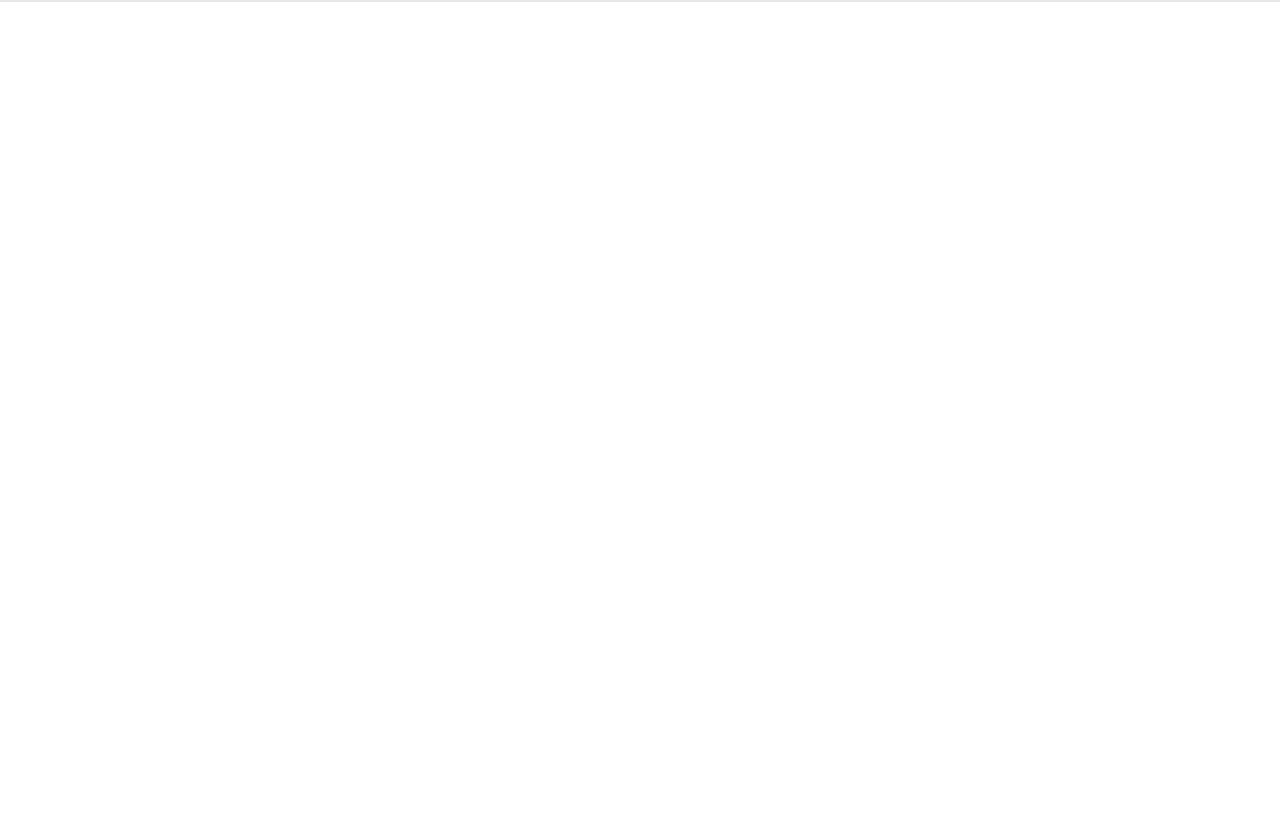
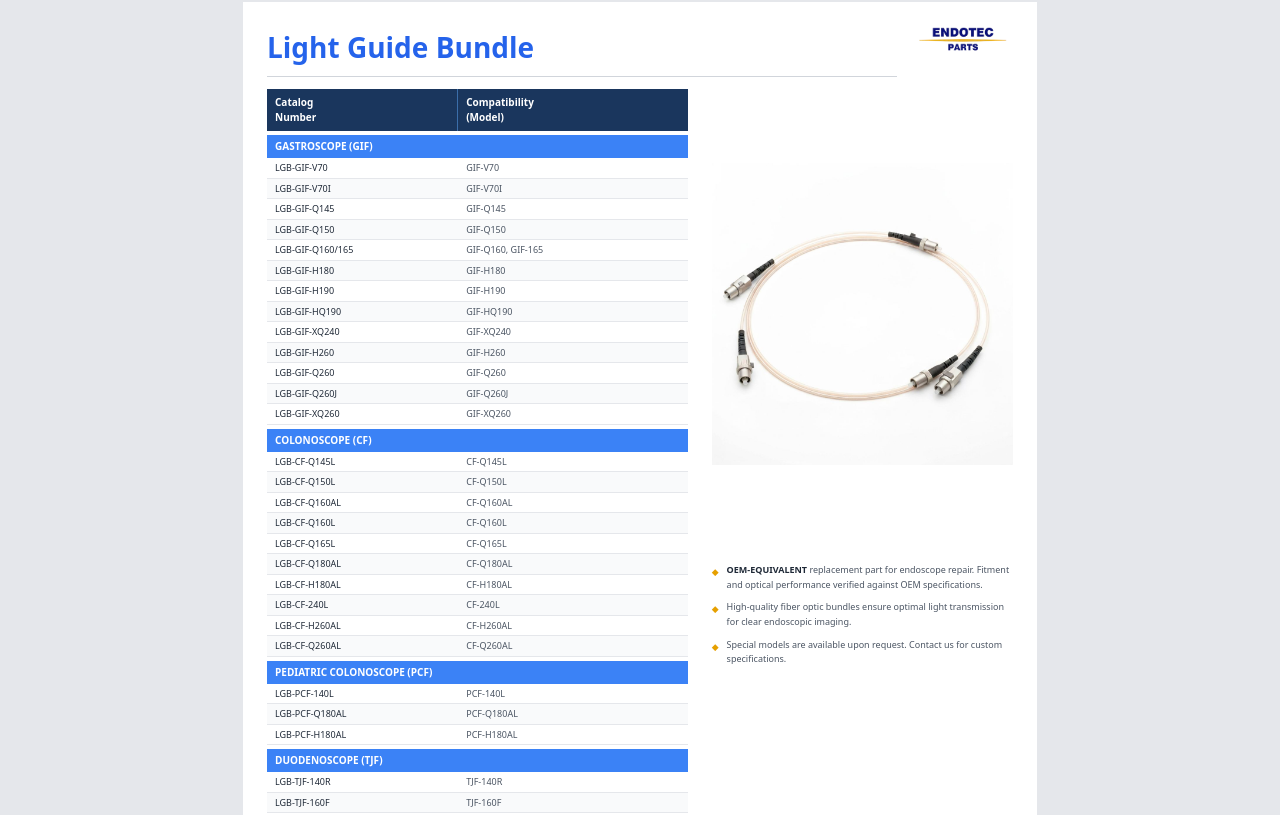
Before and after one commit to zhangzixin1/v0-spare-parts-table, a Next.js app: page / in a window 1280 px wide. Shown: the part 1185-2000 px from the top of the page. Before the commit the page ends 1187 px from the top, so only its background shows below. Built offline with nearby package versions, Linux system fonts and the light colour scheme.

Commit message:
feat: add Light Guide Bundle page with product tables and image\n\nCreate new page with A4 layout, product tables, and image.

```diff
--- a/app/page.tsx
+++ b/app/page.tsx
@@ -1,9 +1,11 @@
 import SpareParts from "@/components/spare-parts"
+import LightGuideBundleOlympus from "@/components/light-guide-bundle-olympus"
 
 export default function Page() {
   return (
-    <main className="min-h-screen flex items-center justify-center bg-[#e5e7eb] p-8">
+    <main className="min-h-screen flex flex-col items-center bg-[#e5e7eb] gap-8 p-8">
       <SpareParts />
+      <LightGuideBundleOlympus />
     </main>
   )
 }
--- /dev/null
+++ b/components/light-guide-bundle-olympus.tsx
@@ -0,0 +1,188 @@
+import Image from "next/image"
+
+const gastroscopeData = [
+  { cat: "LGB-GIF-V70", models: "GIF-V70" },
+  { cat: "LGB-GIF-V70I", models: "GIF-V70I" },
+  { cat: "LGB-GIF-Q145", models: "GIF-Q145" },
+  { cat: "LGB-GIF-Q150", models: "GIF-Q150" },
+  { cat: "LGB-GIF-Q160/165", models: "GIF-Q160, GIF-165" },
+  { cat: "LGB-GIF-H180", models: "GIF-H180" },
+  { cat: "LGB-GIF-H190", models: "GIF-H190" },
+  { cat: "LGB-GIF-HQ190", models: "GIF-HQ190" },
+  { cat: "LGB-GIF-XQ240", models: "GIF-XQ240" },
+  { cat: "LGB-GIF-H260", models: "GIF-H260" },
+  { cat: "LGB-GIF-Q260", models: "GIF-Q260" },
+  { cat: "LGB-GIF-Q260J", models: "GIF-Q260J" },
+  { cat: "LGB-GIF-XQ260", models: "GIF-XQ260" },
+]
+
+const colonoscopeData = [
+  { cat: "LGB-CF-Q145L", models: "CF-Q145L" },
+  { cat: "LGB-CF-Q150L", models: "CF-Q150L" },
+  { cat: "LGB-CF-Q160AL", models: "CF-Q160AL" },
+  { cat: "LGB-CF-Q160L", models: "CF-Q160L" },
+  { cat: "LGB-CF-Q165L", models: "CF-Q165L" },
+  { cat: "LGB-CF-Q180AL", models: "CF-Q180AL" },
+  { cat: "LGB-CF-H180AL", models: "CF-H180AL" },
+  { cat: "LGB-CF-240L", models: "CF-240L" },
+  { cat: "LGB-CF-H260AL", models: "CF-H260AL" },
+  { cat: "LGB-CF-Q260AL", models: "CF-Q260AL" },
+]
+
+const pcfData = [
+  { cat: "LGB-PCF-140L", models: "PCF-140L" },
+  { cat: "LGB-PCF-Q180AL", models: "PCF-Q180AL" },
+  { cat: "LGB-PCF-H180AL", models: "PCF-H180AL" },
+]
+
+const duodenoscopeData = [
+  { cat: "LGB-TJF-140R", models: "TJF-140R" },
+  { cat: "LGB-TJF-160F", models: "TJF-160F" },
+  { cat: "LGB-TJF-160R", models: "TJF-160R" },
+  { cat: "LGB-TJF-160V", models: "TJF-160V" },
+]
+
+function TableHeader() {
+  return (
+    <div className="grid grid-cols-[1fr_1.2fr] bg-[#1a365d] text-[#ffffff] text-[10px] font-semibold">
+      <div className="px-2 py-1.5 border-r border-[#3b6eaa]">
+        Catalog
+        <br />
+        Number
+      </div>
+      <div className="px-2 py-1.5">
+        Compatibility
+        <br />
+        (Model)
+      </div>
+    </div>
+  )
+}
+
+function CategoryHeader({ label }: { label: string }) {
+  return (
+    <div className="bg-[#3b82f6] text-[#ffffff] text-[10px] font-semibold px-2 py-1 mt-1">
+      {label}
+    </div>
+  )
+}
+
+function DataRow({
+  row,
+  index,
+}: {
+  row: { cat: string; models: string }
+  index: number
+}) {
+  return (
+    <div
+      className={`grid grid-cols-[1fr_1.2fr] text-[9px] ${
+        index % 2 === 0 ? "bg-[#ffffff]" : "bg-[#f9fafb]"
+      } border-b border-[#e5e7eb]`}
+    >
+      <div className="px-2 py-[3px] font-medium text-[#1f2937]">{row.cat}</div>
+      <div className="px-2 py-[3px] text-[#4b5563]">{row.models}</div>
+    </div>
+  )
+}
+
+export default function LightGuideBundleOlympus() {
+  return (
+    <div className="w-[794px] h-[1123px] bg-[#ffffff] relative font-sans text-[11px]">
+      {/* Header - Logo */}
+      <div className="absolute top-4 right-6">
+        <Image
+          src="/images/endotec-logo.png"
+          alt="ENDOTEC PARTS logo"
+          width={100}
+          height={50}
+          className="object-contain"
+        />
+      </div>
+
+      {/* Page Title */}
+      <div className="pt-6 pl-6 pr-[140px]">
+        <h1 className="text-[28px] font-bold text-[#2563eb]">Light Guide Bundle</h1>
+        <div className="w-full h-[1px] bg-[#d1d5db] mt-2" />
+      </div>
+
+      {/* Main Content Area */}
+      <div className="flex mt-3 px-6">
+        {/* Left Column: Tables */}
+        <div className="w-[58%] pr-3">
+          <TableHeader />
+
+          {/* Gastroscope */}
+          <CategoryHeader label="GASTROSCOPE (GIF)" />
+          {gastroscopeData.map((row, i) => (
+            <DataRow key={row.cat} row={row} index={i} />
+          ))}
+
+          {/* Colonoscope */}
+          <CategoryHeader label="COLONOSCOPE (CF)" />
+          {colonoscopeData.map((row, i) => (
+            <DataRow key={row.cat} row={row} index={i} />
+          ))}
+
+          {/* Pediatric Colonoscope */}
+          <CategoryHeader label="PEDIATRIC COLONOSCOPE (PCF)" />
+          {pcfData.map((row, i) => (
+            <DataRow key={row.cat} row={row} index={i} />
+          ))}
+
+          {/* Duodenoscope */}
+          <CategoryHeader label="DUODENOSCOPE (TJF)" />
+          {duodenoscopeData.map((row, i) => (
+            <DataRow key={row.cat} row={row} index={i} />
+          ))}
+        </div>
+
+        {/* Right Column: Product Images */}
+        <div className="w-[42%] pl-3 relative">
+          {/* Light guide bundle image */}
+          <div className="relative h-[450px]">
+            <Image
+              src="/images/light-guide-bundle-olympus.jpg"
+              alt="Olympus light guide bundle fiber optic assembly"
+              fill
+              className="object-contain"
+            />
+          </div>
+
+          {/* Product notes */}
+          <div className="mt-6 space-y-2 text-[9px] text-[#4b5563] leading-relaxed">
+            <div className="flex items-start gap-2">
+              <span className="text-[#e6a000] mt-0.5 shrink-0">&#x25C6;</span>
+              <p>
+                <strong className="text-[#1f2937]">OEM-EQUIVALENT</strong> replacement
+                part for endoscope repair. Fitment and optical performance verified
+                against OEM specifications.
+              </p>
+            </div>
+            <div className="flex items-start gap-2">
+              <span className="text-[#e6a000] mt-0.5 shrink-0">&#x25C6;</span>
+              <p>
+                High-quality fiber optic bundles ensure optimal light transmission
+                for clear endoscopic imaging.
+              </p>
+            </div>
+            <div className="flex items-start gap-2">
+              <span className="text-[#e6a000] mt-0.5 shrink-0">&#x25C6;</span>
+              <p>
+                Special models are available upon request. Contact us for custom
+                specifications.
+              </p>
+            </div>
+          </div>
+        </div>
+      </div>
+
+      {/* Footer */}
+      <div className="absolute bottom-4 left-6 right-6 flex justify-between text-[9px] text-[#9ca3af]">
+        <span className="text-[#6b7280] font-medium">For Olympus</span>
+        <span>www.endotec-med.com</span>
+        <span className="text-[#6b7280] font-medium">5</span>
+      </div>
+    </div>
+  )
+}
```
Also changed, not shown: public/images/light-guide-bundle-olympus.jpg (added).
